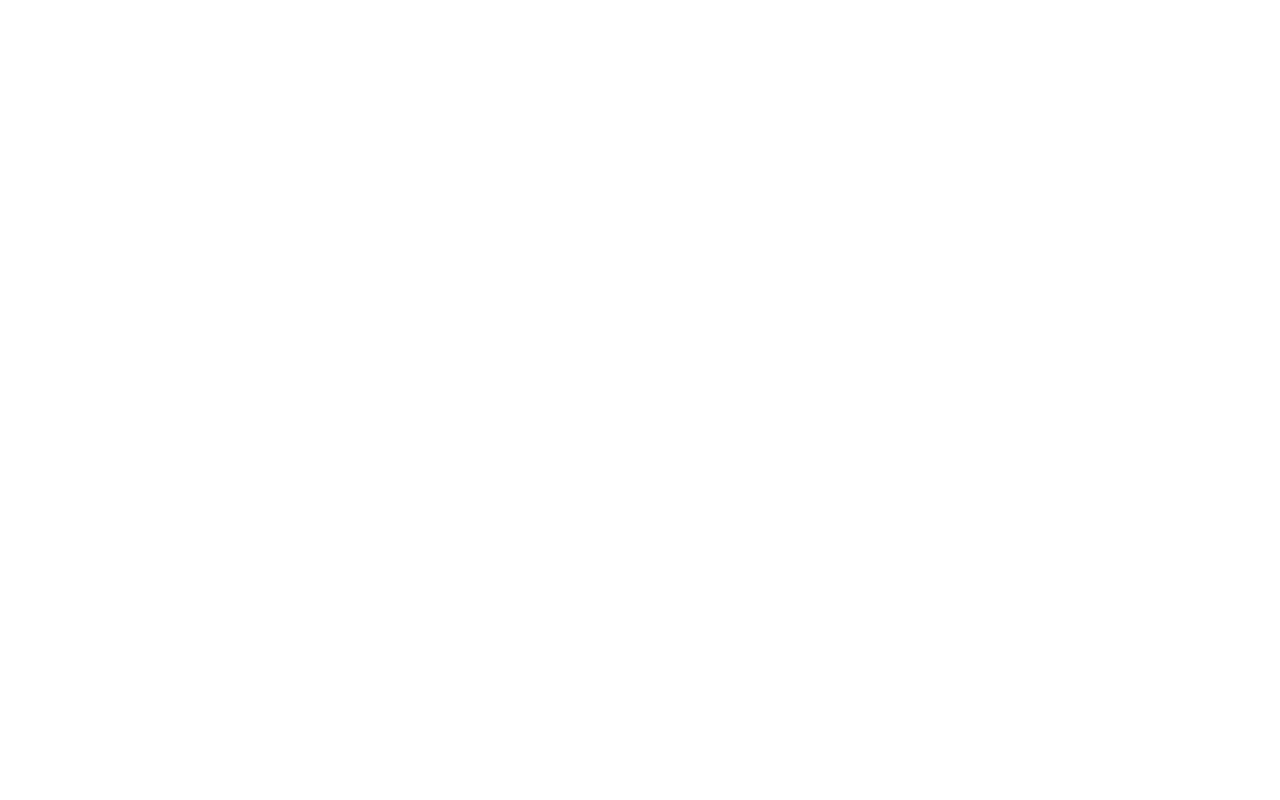
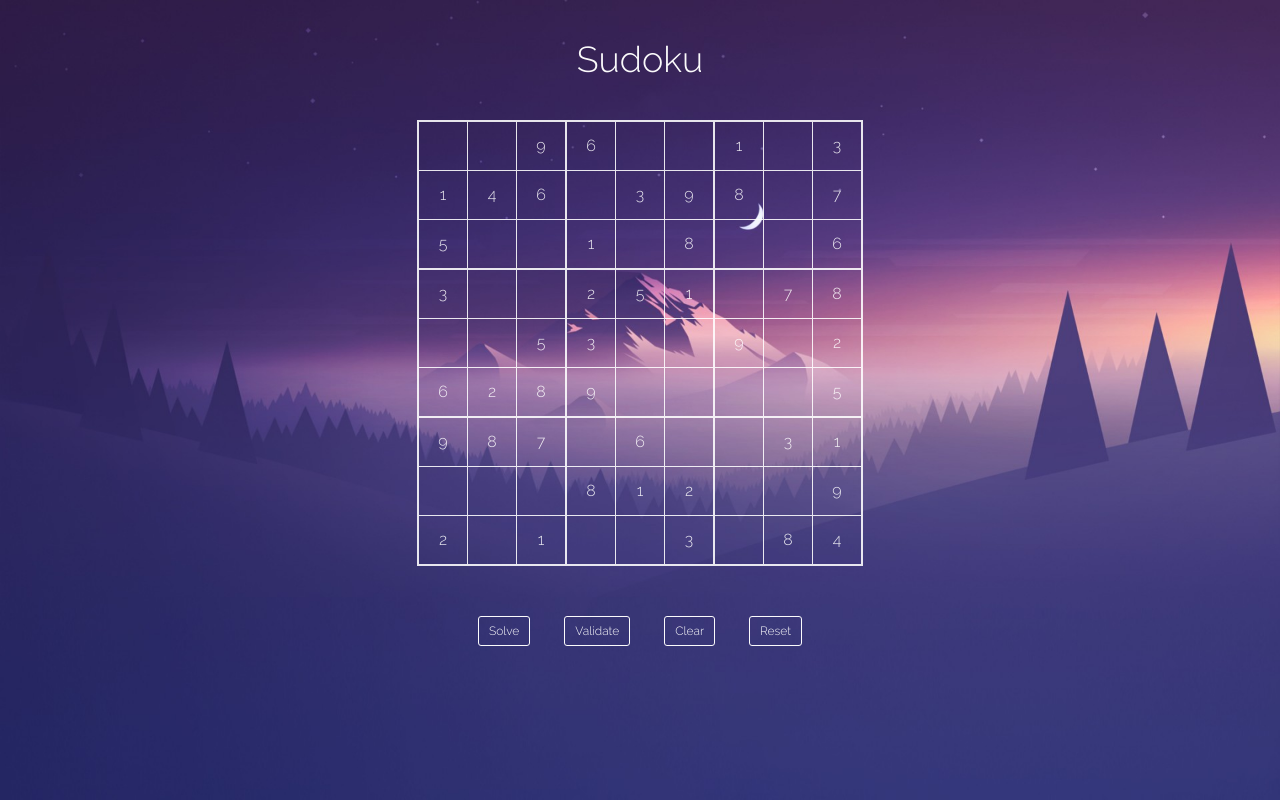
Before and after one commit to ryanyma/Sudoku, a plain HTML site: page index.html in a window 1280 px wide. Drawn offline with nearby package versions, Linux system fonts and the light colour scheme; the site is published under a folder, as on GitHub Pages, so addresses that start at the root find nothing.

Commit message:
Fixed image path

```diff
--- a/css/style.css
+++ b/css/style.css
@@ -1,6 +1,6 @@
 body,
 p {
-    background-image: url('/img/backgroundSudoku.jpg');
+    background-image: url('../img/backgroundSudoku.jpg');
     background-repeat: no-repeat;
     height: 100%;
     background-size: cover;
```
Also changed, not shown: index.html (+1 -1 lines), 1 other file.
